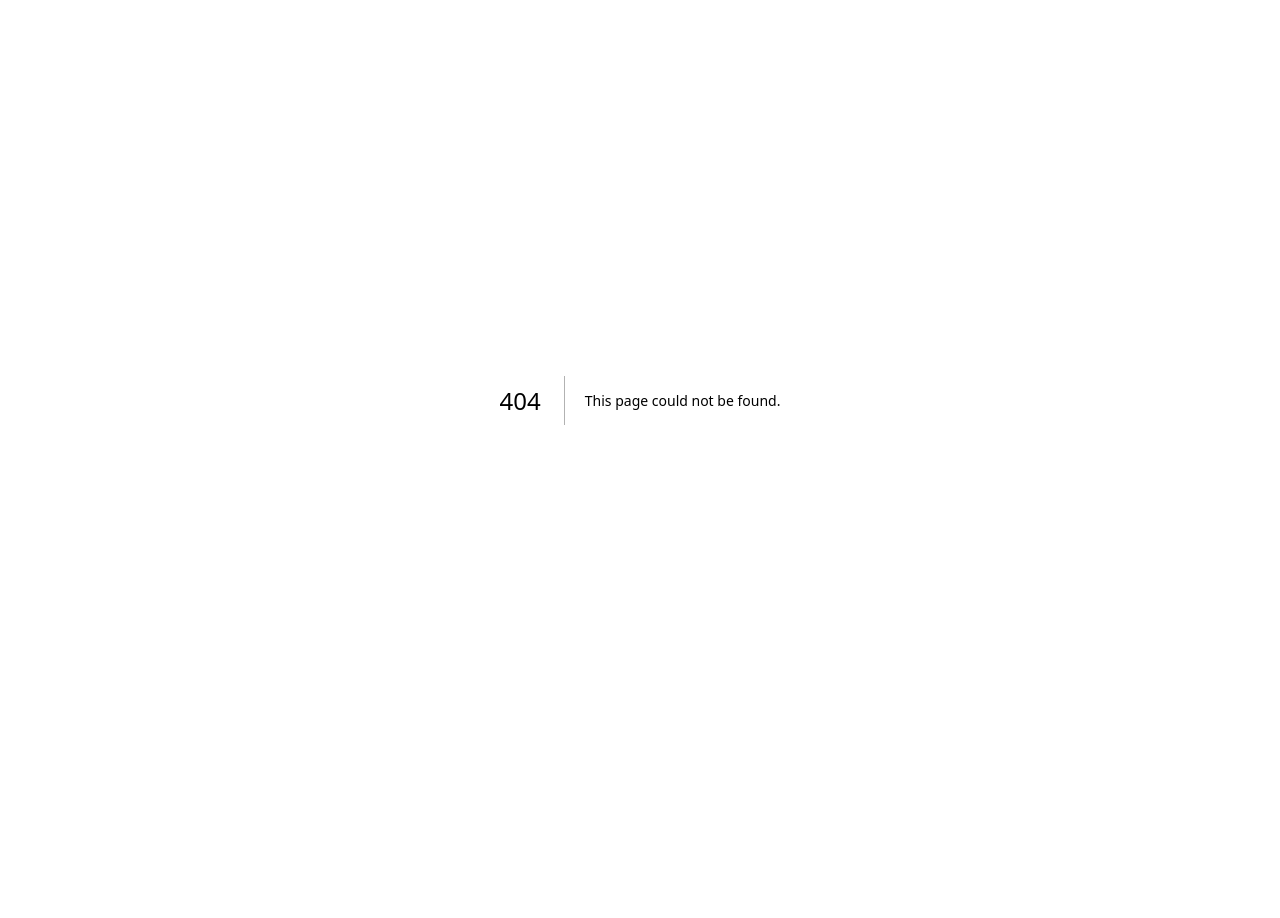
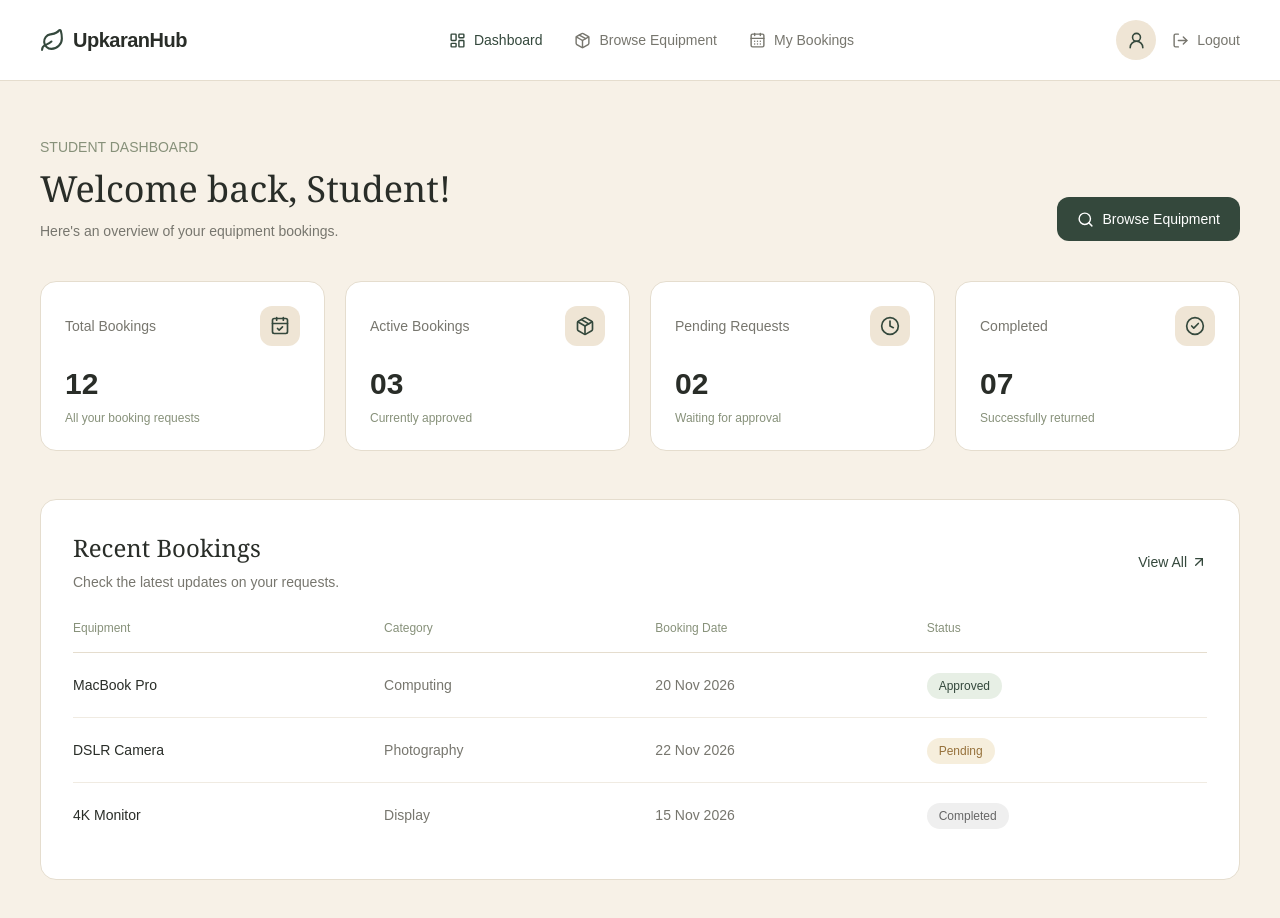
Before and after one commit to TajaparaDhruva/UpkaranHub, a Next.js app in the folder frontend/: page /dashboard in a window 1280 px wide. Before the commit this address had no page. Shown: the top 918 px of the page. Before the commit the page ends 800 px from the top, so only its background shows below. Built offline with nearby package versions, Linux system fonts and the light colour scheme.

Commit message:
add UpkaranHub student dashboard

```diff
--- /dev/null
+++ b/frontend/src/app/components/layout/DashboardNavbar.tsx
@@ -0,0 +1,107 @@
+
+"use client";
+
+import Link from "next/link";
+import { usePathname } from "next/navigation";
+import {LayoutDashboard,Package,CalendarDays,UserRound,LogOut,Leaf,} from "lucide-react";
+
+const navLinks = [
+  {
+    name: "Dashboard",
+    href: "/dashboard",
+    icon: LayoutDashboard,
+  },
+  {
+    name: "Browse Equipment",
+    href: "/resources",
+    icon: Package,
+  },
+  {
+    name: "My Bookings",
+    href: "/my-bookings",
+    icon: CalendarDays,
+  },
+];
+
+export default function DashboardNavbar() {
+  const pathname = usePathname();
+
+  return (
+    <header className="sticky top-0 z-50 border-b border-[#E5DDCE] bg-white">
+      <div className="mx-auto flex h-20 max-w-7xl items-center justify-between px-6 sm:px-10">
+        {/* Logo */}
+        <Link href="/dashboard" className="flex items-center gap-2">
+          <Leaf size={25} className="text-[#34483C]" />
+          <span className="text-xl font-semibold tracking-tight text-[#292D28]">
+            UpkaranHub
+          </span>
+        </Link>
+
+        <nav className="hidden items-center gap-8 md:flex">
+          {navLinks.map((link) => {
+            const Icon = link.icon;
+            const isActive = pathname === link.href;
+
+            return (
+              <Link
+                key={link.href}
+                href={link.href}
+                className={`flex items-center gap-2 text-sm font-medium transition ${
+                  isActive
+                    ? "text-[#34483C]"
+                    : "text-[#77766E] hover:text-[#34483C]"
+                }`}
+              >
+                <Icon size={17} />
+                {link.name}
+              </Link>
+            );
+          })}
+        </nav>
+
+        {/* Profile and logout */}
+        <div className="flex items-center gap-4">
+          <Link
+            href="/profile"
+            className="flex h-10 w-10 items-center justify-center rounded-full bg-[#EFE5D5] text-[#34483C] transition hover:bg-[#E5DDCE]"
+            aria-label="My profile"
+          >
+            <UserRound size={19} />
+          </Link>
+
+          <button
+            type="button"
+            onClick={() => {
+              window.location.href = "/login";
+            }}
+            className="hidden items-center gap-2 text-sm font-medium text-[#77766E] transition hover:text-red-600 sm:flex"
+          >
+            <LogOut size={17} />
+            Logout
+          </button>
+        </div>
+      </div>
+
+      {/* Mobile navigation */}
+      <nav className="flex gap-6 overflow-x-auto border-t border-[#E5DDCE] px-6 py-3 md:hidden">
+        {navLinks.map((link) => {
+          const Icon = link.icon;
+          const isActive = pathname === link.href;
+
+          return (
+            <Link
+              key={link.href}
+              href={link.href}
+              className={`flex shrink-0 items-center gap-2 text-xs font-medium ${
+                isActive ? "text-[#34483C]" : "text-[#77766E]"
+              }`}
+            >
+              <Icon size={16} />
+              {link.name}
+            </Link>
+          );
+        })}
+      </nav>
+    </header>
+  );
+}
--- /dev/null
+++ b/frontend/src/app/dashboard/page.tsx
@@ -0,0 +1,197 @@
+
+import Link from "next/link";
+import DashboardNavbar from "@/app/components/layout/DashboardNavbar";
+import {
+  Package,
+  CalendarCheck,
+  Clock,
+  CheckCircle2,
+  ArrowUpRight,
+  Search,
+} from "lucide-react";
+
+const stats = [
+  {
+    title: "Total Bookings",
+    value: "12",
+    description: "All your booking requests",
+    icon: CalendarCheck,
+  },
+  {
+    title: "Active Bookings",
+    value: "03",
+    description: "Currently approved",
+    icon: Package,
+  },
+  {
+    title: "Pending Requests",
+    value: "02",
+    description: "Waiting for approval",
+    icon: Clock,
+  },
+  {
+    title: "Completed",
+    value: "07",
+    description: "Successfully returned",
+    icon: CheckCircle2,
+  },
+];
+
+const recentBookings = [
+  {
+    name: "MacBook Pro",
+    category: "Computing",
+    date: "20 Nov 2026",
+    status: "Approved",
+  },
+  {
+    name: "DSLR Camera",
+    category: "Photography",
+    date: "22 Nov 2026",
+    status: "Pending",
+  },
+  {
+    name: "4K Monitor",
+    category: "Display",
+    date: "15 Nov 2026",
+    status: "Completed",
+  },
+];
+
+export default function StudentDashboardPage() {
+  return (
+    <main className="min-h-screen bg-[#F7F1E7]">
+      <DashboardNavbar />
+
+      <div className="mx-auto max-w-7xl px-6 py-10 sm:px-10 lg:py-14">
+        {/* Welcome */}
+        <section className="flex flex-col justify-between gap-6 sm:flex-row sm:items-end">
+          <div>
+            <p className="text-sm font-medium text-[#87917A]">
+              STUDENT DASHBOARD
+            </p>
+
+            <h1 className="mt-3 font-serif text-3xl text-[#292D28] sm:text-4xl">
+              Welcome back, Student!
+            </h1>
+
+            <p className="mt-3 text-sm text-[#77766E]">
+              Here's an overview of your equipment bookings.
+            </p>
+          </div>
+
+          <Link
+            href="/resources"
+            className="inline-flex w-fit items-center gap-2 rounded-xl bg-[#34483C] px-5 py-3 text-sm font-medium text-white transition hover:bg-[#293B30]"
+          >
+            <Search size={17} />
+            Browse Equipment
+          </Link>
+        </section>
+
+        {/* Statistics */}
+        <section className="mt-10 grid grid-cols-1 gap-5 sm:grid-cols-2 xl:grid-cols-4">
+          {stats.map((stat) => {
+            const Icon = stat.icon;
+
+            return (
+              <div
+                key={stat.title}
+                className="rounded-2xl border border-[#E5DDCE] bg-white p-6"
+              >
+                <div className="flex items-center justify-between">
+                  <p className="text-sm text-[#77766E]">
+                    {stat.title}
+                  </p>
+
+                  <div className="flex h-10 w-10 items-center justify-center rounded-xl bg-[#EFE5D5] text-[#34483C]">
+                    <Icon size={20} />
+                  </div>
+                </div>
+
+                <h2 className="mt-5 text-3xl font-semibold text-[#292D28]">
+                  {stat.value}
+                </h2>
+
+                <p className="mt-2 text-xs text-[#87917A]">
+                  {stat.description}
+                </p>
+              </div>
+            );
+          })}
+        </section>
+
+        {/* Recent bookings */}
+        <section className="mt-12 rounded-2xl border border-[#E5DDCE] bg-white p-6 sm:p-8">
+          <div className="mb-7 flex items-center justify-between gap-4">
+            <div>
+              <h2 className="font-serif text-2xl text-[#292D28]">
+                Recent Bookings
+              </h2>
+
+              <p className="mt-2 text-sm text-[#77766E]">
+                Check the latest updates on your requests.
+              </p>
+            </div>
+
+            <Link
+              href="/my-bookings"
+              className="inline-flex shrink-0 items-center gap-1 text-sm font-medium text-[#34483C] hover:underline"
+            >
+              View All
+              <ArrowUpRight size={16} />
+            </Link>
+          </div>
+
+          <div className="overflow-x-auto">
+            <table className="w-full min-w-150 text-left">
+              <thead>
+                <tr className="border-b border-[#E5DDCE] text-xs text-[#87917A]">
+                  <th className="pb-4 font-medium">Equipment</th>
+                  <th className="pb-4 font-medium">Category</th>
+                  <th className="pb-4 font-medium">Booking Date</th>
+                  <th className="pb-4 font-medium">Status</th>
+                </tr>
+              </thead>
+
+              <tbody>
+                {recentBookings.map((booking) => (
+                  <tr
+                    key={booking.name}
+                    className="border-b border-[#F0EBE2] last:border-0"
+                  >
+                    <td className="py-5 text-sm font-medium text-[#292D28]">
+                      {booking.name}
+                    </td>
+
+                    <td className="py-5 text-sm text-[#77766E]">
+                      {booking.category}
+                    </td>
+
+                    <td className="py-5 text-sm text-[#77766E]">
+                      {booking.date}
+                    </td>
+
+                    <td className="py-5">
+                      <span
+                        className={`rounded-full px-3 py-1.5 text-xs font-medium ${
+                          booking.status === "Approved"
+                            ? "bg-[#E7EFE5] text-[#34483C]"
+                            : booking.status === "Pending"
+                              ? "bg-[#F6EEDC] text-[#96713B]"
+                              : "bg-[#EFEFEF] text-[#666666]"
+                        }`}
+                      >
+                        {booking.status}
+                      </span>
+                    </td>
+                  </tr>
+                ))}
+              </tbody>
+            </table>
+          </div>
+        </section>
+      </div>
+    </main>
+  );
+}
```
